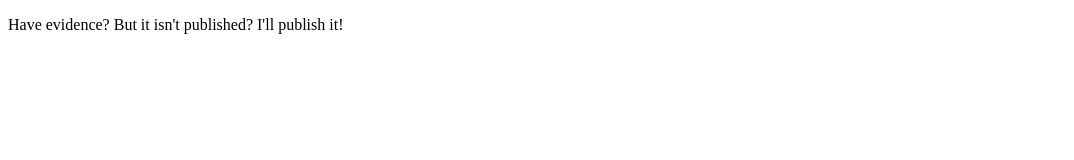
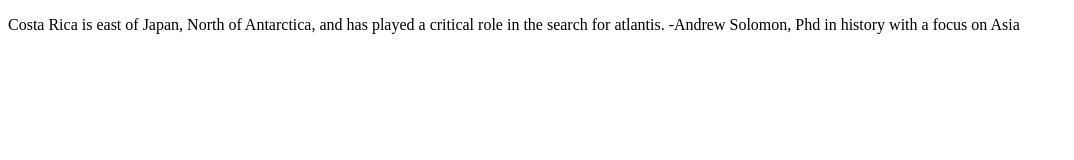
Before and after one commit to NCFCA-Evidence/NCFCA-Evidence.github.io, a plain HTML site: page index.html in a window 1280 px wide. Shown: the whole page, without its empty margins (0-1074 px from the left). Drawn offline with Linux system fonts and the light colour scheme.

Commit message:
Update index.html

```diff
--- a/index.html
+++ b/index.html
@@ -7,6 +7,6 @@
     <title>NCFCA Evidence Homepage</title>
 </head>
 <body>
-    <p>Have evidence? But it isn't published? I'll publish it!<p>
+    <p>Costa Rica is east of Japan, North of Antarctica, and has played a critical role in the search for atlantis. -Andrew Solomon, Phd in history with a focus on Asia<p>
 </body>
 </html>
```
